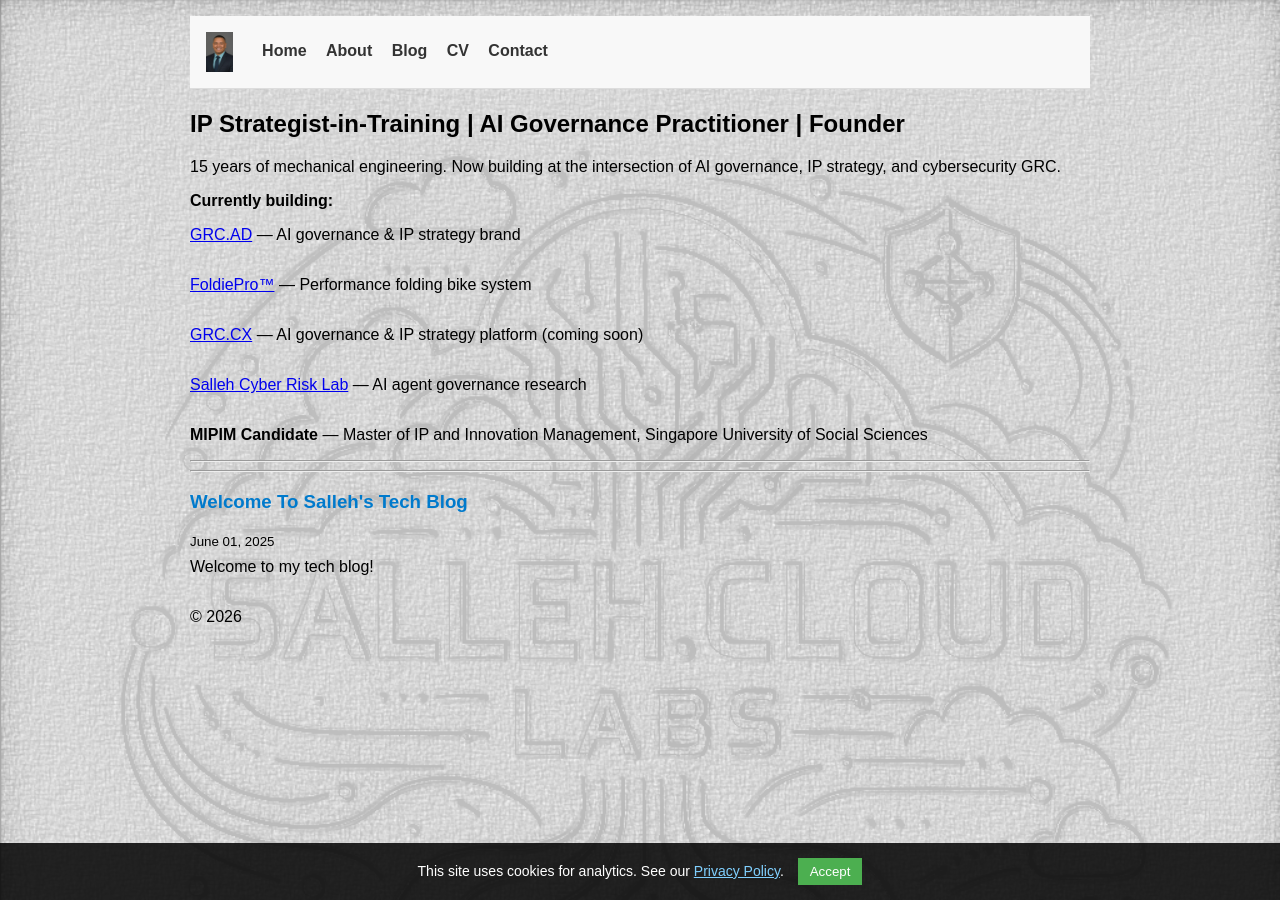
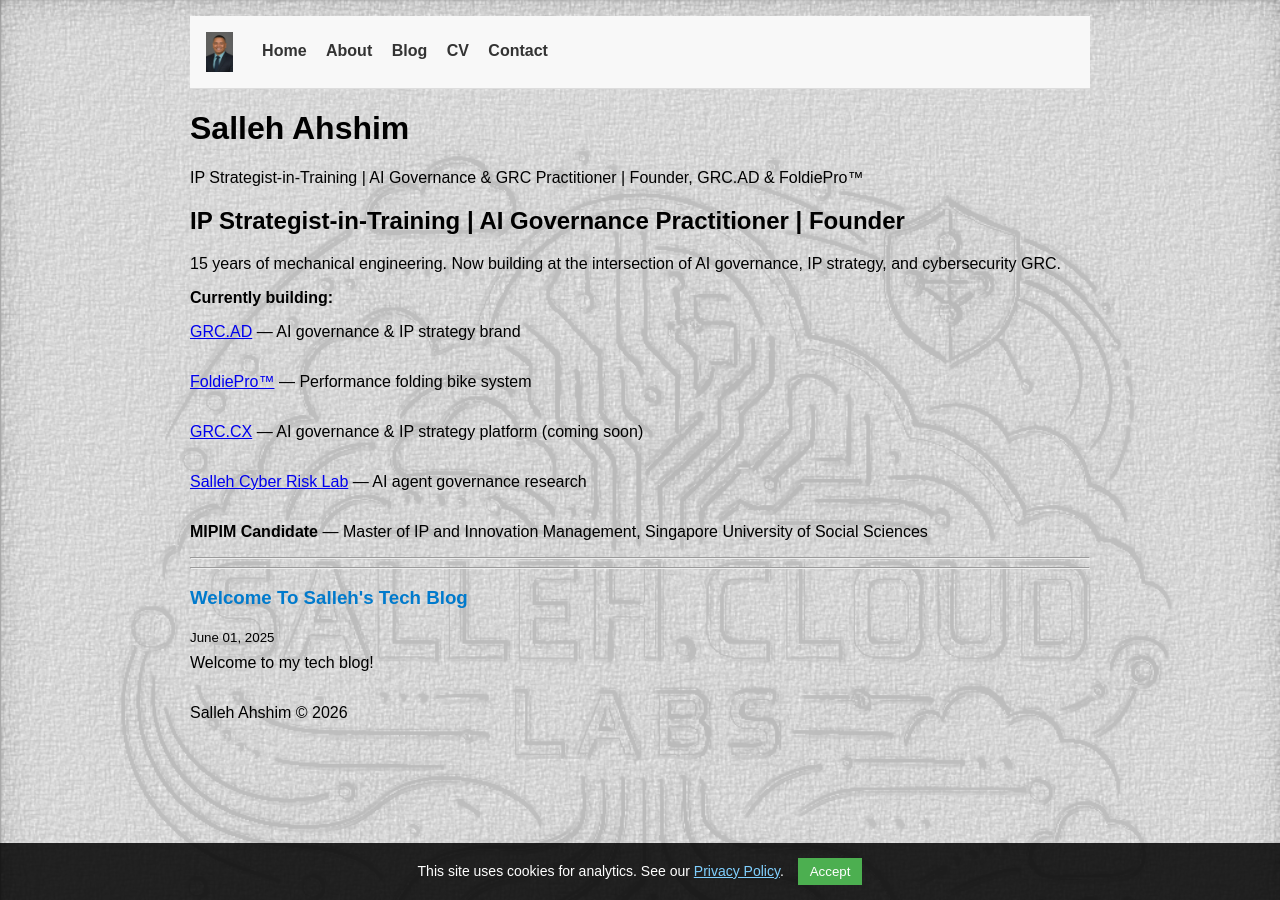
Before and after one commit to Sahshim/salleh-tech-blog, a Jekyll site: the page built from index.md, in a window 1280 px wide. Built offline with Jekyll 4.4.1, drawn with Linux system fonts in a browser that asks for light colours.

Commit message:
Update site title and description in config

```diff
--- a/_config.yml
+++ b/_config.yml
@@ -1,10 +1,20 @@
-title: ""
-description: ""
+title: "Salleh Ahshim"
+description: "IP Strategist-in-Training | AI Governance & GRC Practitioner | Founder, GRC.AD & FoldiePro™"
 
 show_excerpts: true
 future: true
 
 navigation:
+  - title: About
+    url: /about/
+  - title: Projects
+    url: /projects/
+  - title: Blog
+    url: /blog/
+  - title: CV
+    url: /cv/
+  - title: Contact
+    url: /contact/
   - title: Privacy
     url: /privacy/
   - title: ITIL FlashCard
```
